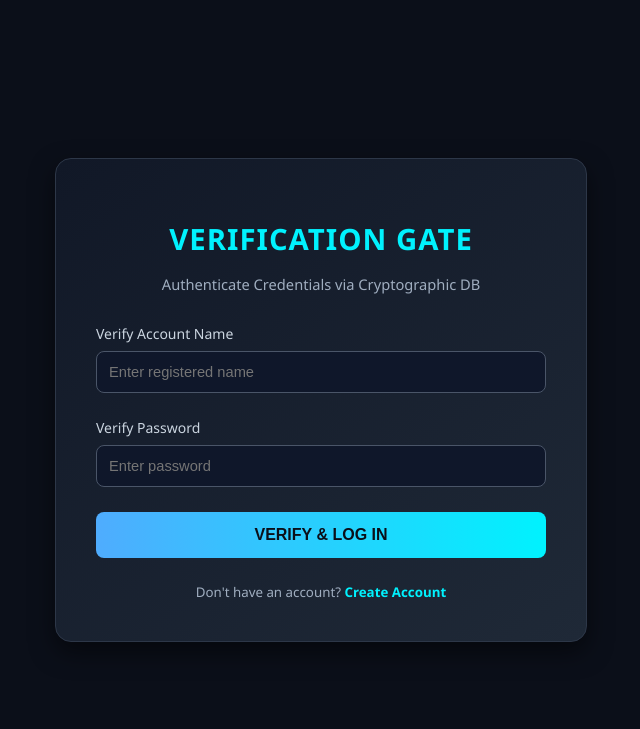
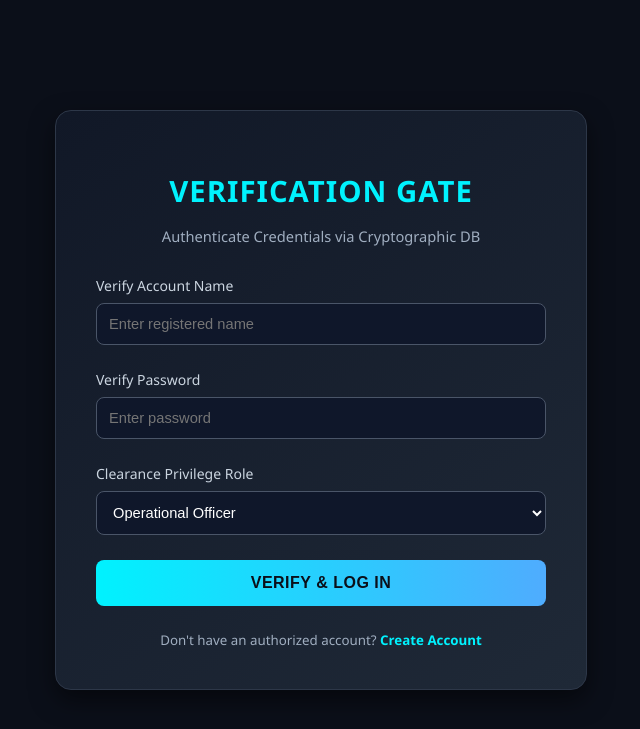
Before and after one commit to SAMS-PLATFORM/SAMS, a Flask app: page / in a window 1280 px wide. Shown: the top 729 px of the page, without its empty margins (319-959 px from the left). Run offline with Flask 3, Linux system fonts and the light colour scheme.

Commit message:
Add files via upload

```diff
--- a/app.py
+++ b/app.py
@@ -17,7 +17,7 @@ class User(UserMixin, db.Model):
     id = db.Column(db.Integer, primary_key=True)
     username = db.Column(db.String(50), unique=True, nullable=False)
     password = db.Column(db.String(255), nullable=False)
-    role = db.Column(db.String(20), default='Staff')
+    role = db.Column(db.String(50), default='Operational Officer')
 
 @login_manager.user_loader
 def load_user(user_id):
@@ -28,10 +28,15 @@ def login():
     if request.method == 'POST':
         username = request.form.get('username').strip()
         password = request.form.get('password')
+        role = request.form.get('role')
 
         user = User.query.filter_by(username=username).first()
 
         if user and check_password_hash(user.password, password):
+            if user.role != role:
+                flash('Access Denied: Role mismatch for this node!', 'danger')
+                return redirect(url_for('login'))
+
             login_user(user)
             return redirect(url_for('dashboard'))
         else:
@@ -45,7 +50,7 @@ def register():
     if request.method == 'POST':
         username = request.form.get('username').strip()
         password = request.form.get('password')
-        role = request.form.get('role', 'Staff')
+        role = request.form.get('role', 'Operational Officer')
 
         existing_user = User.query.filter_by(username=username).first()
         if existing_user:
@@ -58,8 +63,8 @@ def register():
         db.session.add(new_user)
         db.session.commit()
 
-        flash('Account created successfully! Please verify your credentials below.', 'success')
-        return redirect(url_for('login'))
+        login_user(new_user)
+        return redirect(url_for('dashboard'))
 
     return render_template('register.html')
 
--- a/templates/login.html
+++ b/templates/login.html
@@ -33,6 +33,7 @@
             margin-bottom: 10px;
             font-size: 22pt;
             letter-spacing: 1px;
+            text-transform: uppercase;
         }
         p.subtitle {
             color: #a0aec0;
@@ -49,7 +50,7 @@
             color: #cbd5e0;
             font-size: 10.5pt;
         }
-        input {
+        input, select {
             width: 100%;
             padding: 12px;
             background-color: #0f172a;
@@ -60,15 +61,15 @@
             box-sizing: border-box;
             transition: all 0.3s ease;
         }
-        input:focus {
+        input:focus, select:focus {
             outline: none;
-            border-color: #4facfe;
-            box-shadow: 0 0 8px rgba(79, 172, 254, 0.4);
+            border-color: #00f2fe;
+            box-shadow: 0 0 8px rgba(0, 242, 254, 0.4);
         }
         .btn {
             width: 100%;
             padding: 14px;
-            background: linear-gradient(90deg, #4facfe, #00f2fe);
+            background: linear-gradient(90deg, #00f2fe, #4facfe);
             border: none;
             border-radius: 8px;
             color: #0b0f19;
@@ -76,6 +77,8 @@
             font-weight: bold;
             cursor: pointer;
             transition: transform 0.2s, opacity 0.2s;
+            text-transform: uppercase;
+            letter-spacing: 0.5px;
         }
         .btn:hover {
             opacity: 0.9;
@@ -114,7 +117,7 @@
 <body>
 
     <div class="container">
-        <h1>VERIFICATION GATE</h1>
+        <h1>Verification Gate</h1>
         <p class="subtitle">Authenticate Credentials via Cryptographic DB</p>
 
         {% with messages = get_flashed_messages(with_categories=true) %}
@@ -134,11 +137,19 @@
                 <label for="password">Verify Password</label>
                 <input type="password" id="password" name="password" required placeholder="Enter password">
             </div>
-            <button type="submit" class="btn">VERIFY & LOG IN</button>
+            <div class="form-group">
+                <label for="role">Clearance Privilege Role</label>
+                <select id="role" name="role">
+                    <option value="Operational Officer">Operational Officer</option>
+                    <option value="Intelligence Analyst">Intelligence Analyst</option>
+                    <option value="System Administrator">System Administrator</option>
+                </select>
+            </div>
+            <button type="submit" class="btn">Verify & Log In</button>
         </form>
 
         <div class="link-footer">
-            Don't have an account? <a href="/register">Create Account</a>
+            Don't have an authorized account? <a href="/register">Create Account</a>
         </div>
     </div>
 
```
Also changed, not shown: templates/register.html (+7 -3 lines).
